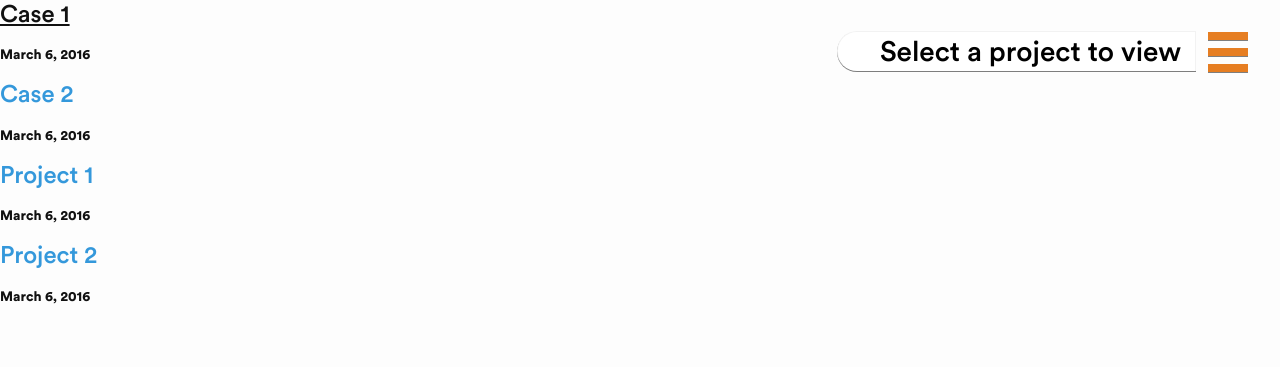
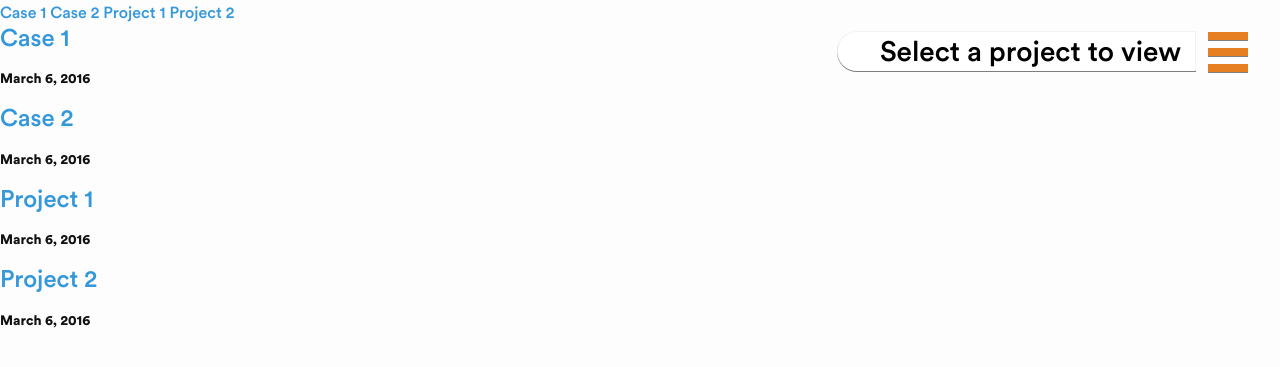
Before and after one commit to urjr/urjr.github.io, a Jekyll site: the page built from pages/work.html, in a window 1280 px wide. Shown: the top 367 px of the page. Built offline with Jekyll 4.4.1, drawn with Linux system fonts in a browser that asks for light colours; nearby versions of some CDN libraries; library files that are not in the unit come from our copies.

Commit message:
generated list of projects for work menu

```diff
--- a/_includes/work/work_menu.html
+++ b/_includes/work/work_menu.html
@@ -1 +1,14 @@
-<a id="work-menu" class="work-menu" href="#">{{ page.navtitle }}</a>
+<a id="work-menu-btn" href="#">{{ page.navtitle }}</a>
+
+<div id="work-menu-backdrop"></div>
+<div id="work-menu-list">
+	<nav>
+		{% for project in site.case_studies %}
+			<a href="{{ project.url }}">{{ project.title }}</a>
+		{% endfor %}
+
+		{% for project in site.projects %}
+			<a href="{{ project.url }}">{{ project.title }}</a>
+		{% endfor %}
+	</nav>
+</div>
--- a/_sass/work/_work_menu.scss
+++ b/_sass/work/_work_menu.scss
@@ -1,4 +1,4 @@
-#work-menu {
+#work-menu-btn {
 	background: #fff;
 	color: black;
 	padding: 0.25em 0.5em 0.25em 1.5em;
@@ -26,7 +26,7 @@
 }
 
 @include media-query($on-tablet) {
-	#work-menu {
+	#work-menu-btn {
 		font-size: 1.75em;
 		padding: 0.2em 0.5em 0.2em 1.5em;
 
--- a/pages/work.html
+++ b/pages/work.html
@@ -7,6 +7,7 @@
 ---
 <div class="work">
 	{% include work/work_menu.html %}
+
 	{% include hamburger_button.html color="e67e22" %}
 	{% include menu.html active="work" %}
 
```
